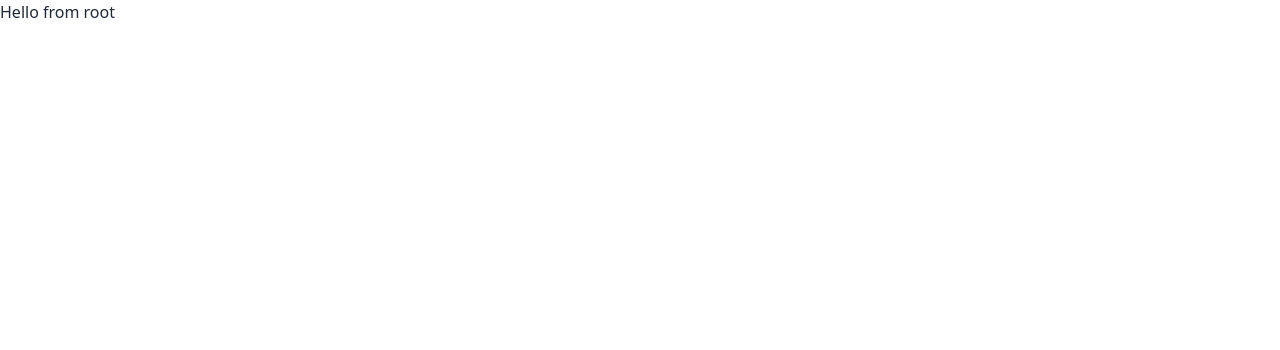
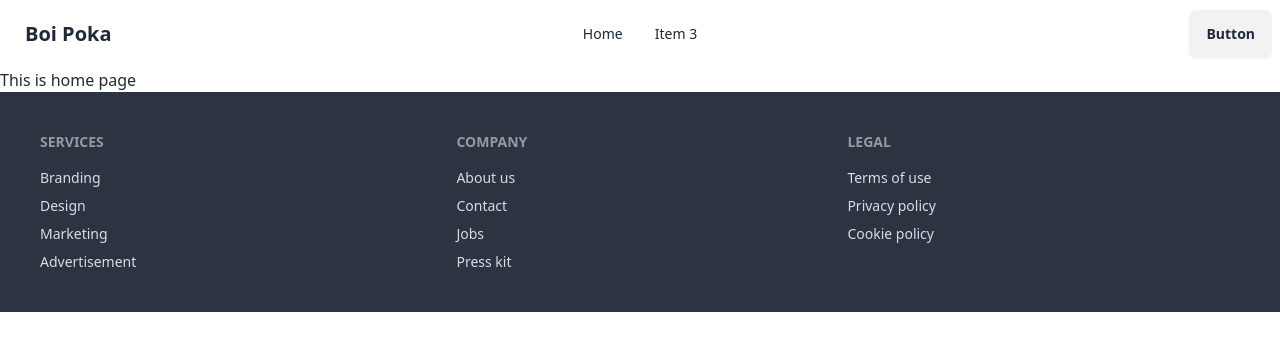
Before and after one commit to shoyonp/boi-poka-book-vibe, a React (Vite) app: page / in a window 1280 px wide. Shown: the top 350 px of the page. Built offline with nearby package versions, Linux system fonts and the light colour scheme.

Commit message:
nav processing

```diff
--- a/src/App.jsx
+++ b/src/App.jsx
@@ -1,33 +1,12 @@
-import { useState } from 'react'
-import reactLogo from './assets/react.svg'
-import viteLogo from '/vite.svg'
 import './App.css'
 
 function App() {
-  const [count, setCount] = useState(0)
 
   return (
     <>
-      <div>
-        <a href="https://vite.dev" target="_blank">
-          <img src={viteLogo} className="logo" alt="Vite logo" />
-        </a>
-        <a href="https://react.dev" target="_blank">
-          <img src={reactLogo} className="logo react" alt="React logo" />
-        </a>
-      </div>
+
       <h1>Vite + React</h1>
-      <div className="card">
-        <button onClick={() => setCount((count) => count + 1)}>
-          count is {count}
-        </button>
-        <p>
-          Edit <code>src/App.jsx</code> and save to test HMR
-        </p>
-      </div>
-      <p className="read-the-docs">
-        Click on the Vite and React logos to learn more
-      </p>
+
     </>
   )
 }
--- /dev/null
+++ b/src/Footer/Footer.jsx
@@ -0,0 +1,30 @@
+import React from "react";
+
+const Footer = () => {
+  return (
+    <footer className="footer bg-neutral text-neutral-content p-10">
+      <nav>
+        <h6 className="footer-title">Services</h6>
+        <a className="link link-hover">Branding</a>
+        <a className="link link-hover">Design</a>
+        <a className="link link-hover">Marketing</a>
+        <a className="link link-hover">Advertisement</a>
+      </nav>
+      <nav>
+        <h6 className="footer-title">Company</h6>
+        <a className="link link-hover">About us</a>
+        <a className="link link-hover">Contact</a>
+        <a className="link link-hover">Jobs</a>
+        <a className="link link-hover">Press kit</a>
+      </nav>
+      <nav>
+        <h6 className="footer-title">Legal</h6>
+        <a className="link link-hover">Terms of use</a>
+        <a className="link link-hover">Privacy policy</a>
+        <a className="link link-hover">Cookie policy</a>
+      </nav>
+    </footer>
+  );
+};
+
+export default Footer;
--- /dev/null
+++ b/src/components/Dashboard/Dashboard.jsx
@@ -0,0 +1,11 @@
+
+
+const Dashboard = () => {
+    return (
+        <div>
+            <h2 className='text-4xl'>hey i'm dashboard</h2>
+        </div>
+    );
+};
+
+export default Dashboard;
--- /dev/null
+++ b/src/components/ErrorPage/ErrorPage.jsx
@@ -0,0 +1,12 @@
+
+
+const ErrorPage = () => {
+    return (
+        <div>
+            <h2 className="text-5xl">Page not found</h2>
+            <p>status: 404</p>
+        </div>
+    );
+};
+
+export default ErrorPage;
--- /dev/null
+++ b/src/components/Home/Home.jsx
@@ -0,0 +1,10 @@
+
+const Home = () => {
+    return (
+        <div>
+            <h2>This is home page</h2>
+        </div>
+    );
+};
+
+export default Home;
--- /dev/null
+++ b/src/components/NavBar/NavBar.jsx
@@ -0,0 +1,56 @@
+import React from "react";
+
+const NavBar = () => {
+  const links = (
+    <>
+      <li>
+        <a>Home</a>
+      </li>
+      <li>
+        <a>Item 3</a>
+      </li>
+    </>
+  );
+
+  return (
+    <div className="navbar bg-base-100">
+      <div className="navbar-start">
+        <div className="dropdown">
+          <div tabIndex={0} role="button" className="btn btn-ghost lg:hidden">
+            <svg
+              xmlns="http://www.w3.org/2000/svg"
+              className="h-5 w-5"
+              fill="none"
+              viewBox="0 0 24 24"
+              stroke="currentColor"
+            >
+              <path
+                strokeLinecap="round"
+                strokeLinejoin="round"
+                strokeWidth="2"
+                d="M4 6h16M4 12h8m-8 6h16"
+              />
+            </svg>
+          </div>
+          <ul
+            tabIndex={0}
+            className="menu menu-sm dropdown-content bg-base-100 rounded-box z-[1] mt-3 w-52 p-2 shadow"
+          >
+            {links}
+          </ul>
+        </div>
+        <a className="btn btn-ghost text-xl">Boi Poka</a>
+      </div>
+      <div className="navbar-center hidden lg:flex">
+        <ul className="menu menu-horizontal px-1">
+          {links}
+        </ul>
+      </div>
+      <div className="navbar-end">
+        <a className="btn">Button</a>
+      </div>
+    </div>
+  );
+};
+
+export default NavBar;
--- a/src/components/Root/Root.jsx
+++ b/src/components/Root/Root.jsx
@@ -1,7 +1,13 @@
+import { Outlet } from "react-router-dom";
+import Footer from "../../Footer/Footer";
+import NavBar from "../NavBar/NavBar";
+
 const Root = () => {
     return (
         <div>
-            <h3>Hello from root</h3>
+            <NavBar></NavBar>
+            <Outlet></Outlet>
+            <Footer></Footer>
         </div>
     );
 };
--- a/src/main.jsx
+++ b/src/main.jsx
@@ -6,11 +6,25 @@
   RouterProvider,
 } from "react-router-dom";
 import Root from './components/Root/Root';
+import ErrorPage from './components/ErrorPage/ErrorPage';
+import Home from './components/Home/Home';
+import Dashboard from './components/Dashboard/Dashboard';
 
 const router = createBrowserRouter([
   {
     path: "/",
     element: <Root></Root>,
+    errorElement: <ErrorPage></ErrorPage>,
+    children: [
+      {
+        path: '/',
+        element: <Home></Home>
+      },
+      {
+        path: 'dashboard',
+        element:<Dashboard></Dashboard>
+      },
+    ]
   },
 ]);
 
```
